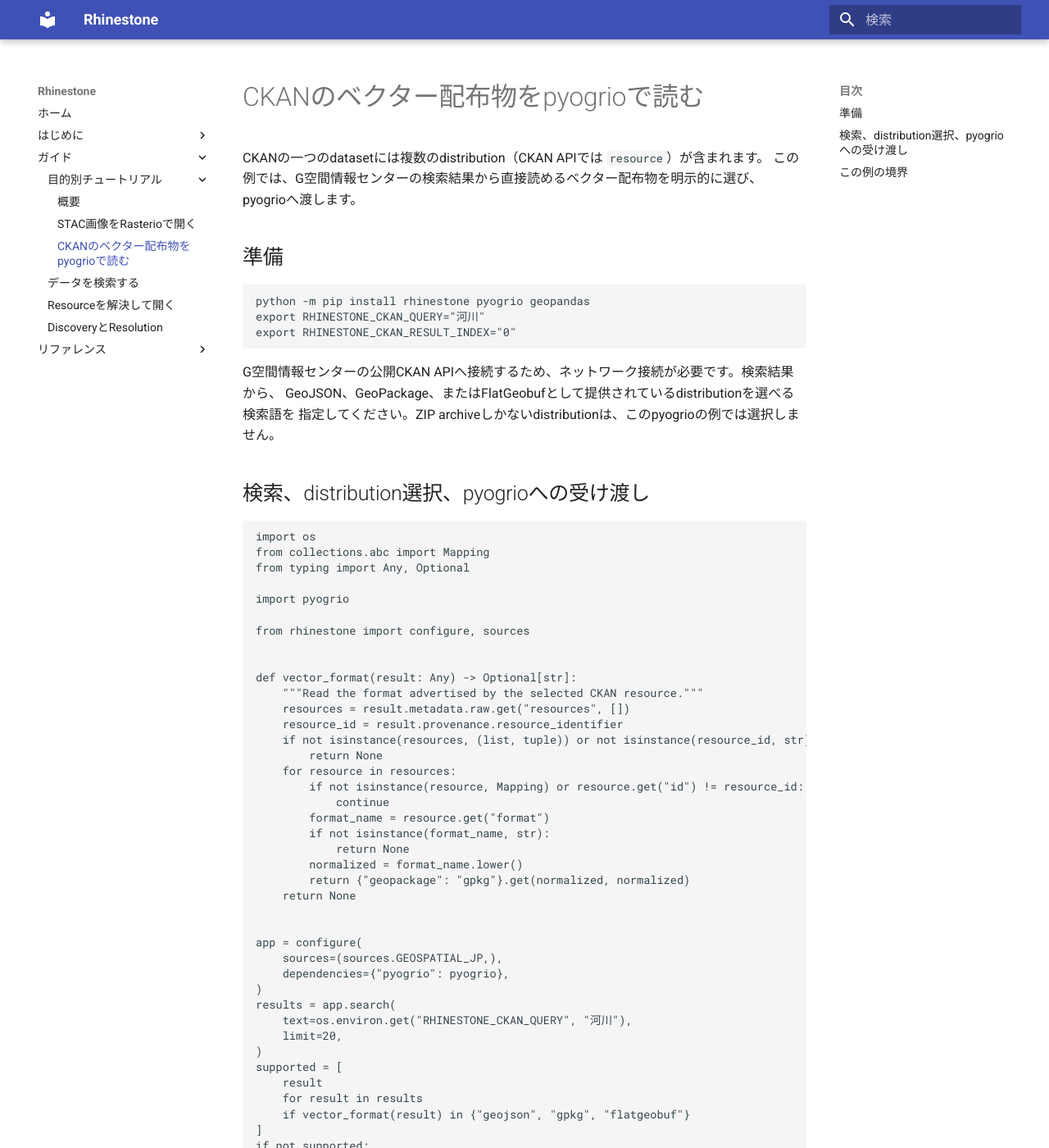
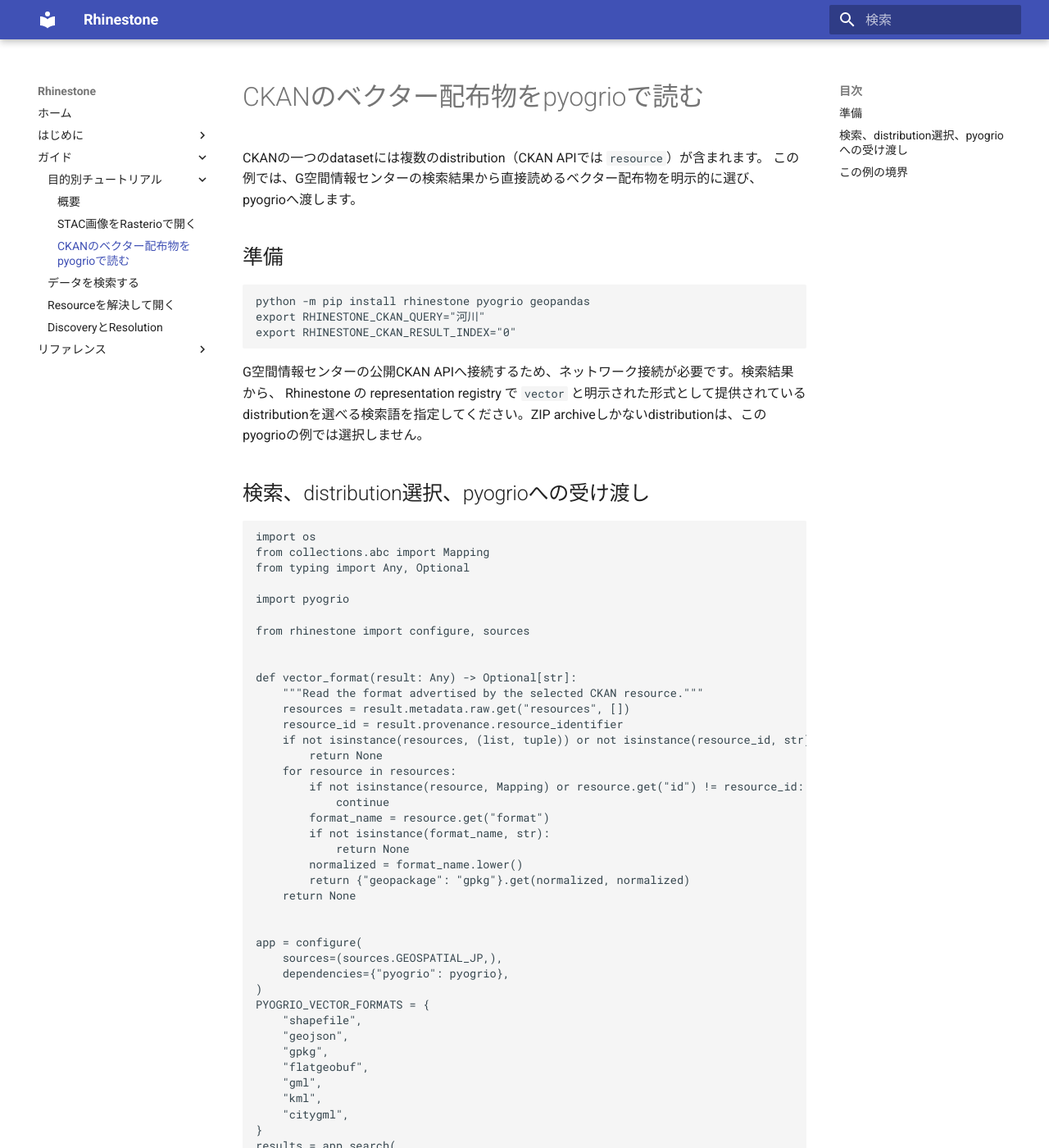
Before and after one commit to u-kitazawa/rhinestone, an MkDocs documentation site: the page built from docs/tutorials/ckan-pyogrio.md, in a window 1280 px wide and 1400 px high. Shown: the whole window at 82% size. Built offline with MkDocs 1.6.1 and Material for MkDocs 9.7.7, drawn with Linux system fonts in a browser that asks for light colours; some of the changed text lies outside the part shown.

Commit message:
feat: broaden pyogrio vector format support

````diff
--- a/docs/tutorials/ckan-pyogrio.md
+++ b/docs/tutorials/ckan-pyogrio.md
@@ -13,8 +13,9 @@
 ```
 
 G空間情報センターの公開CKAN APIへ接続するため、ネットワーク接続が必要です。検索結果から、
-GeoJSON、GeoPackage、またはFlatGeobufとして提供されているdistributionを選べる検索語を
-指定してください。ZIP archiveしかないdistributionは、このpyogrioの例では選択しません。
+Rhinestone の representation registry で `vector` と明示された形式として提供されている
+distributionを選べる検索語を指定してください。ZIP archiveしかないdistributionは、この
+pyogrioの例では選択しません。
 
 ## 検索、distribution選択、pyogrioへの受け渡し
 
@@ -49,6 +50,15 @@
     sources=(sources.GEOSPATIAL_JP,),
     dependencies={"pyogrio": pyogrio},
 )
+PYOGRIO_VECTOR_FORMATS = {
+    "shapefile",
+    "geojson",
+    "gpkg",
+    "flatgeobuf",
+    "gml",
+    "kml",
+    "citygml",
+}
 results = app.search(
     text=os.environ.get("RHINESTONE_CKAN_QUERY", "河川"),
     limit=20,
@@ -56,7 +66,7 @@
 supported = [
     result
     for result in results
-    if vector_format(result) in {"geojson", "gpkg", "flatgeobuf"}
+    if vector_format(result) in PYOGRIO_VECTOR_FORMATS
 ]
 if not supported:
     raise RuntimeError("The CKAN search returned no direct vector distribution")
@@ -85,6 +100,8 @@
 `import pyogrio`だけではRuntimeは登録されないため、利用者が所有する実体を
 `configure(dependencies={"pyogrio": pyogrio})`へ明示的に渡しています。導入方法と
 責任境界は[pyogrio Runtime](../runtimes.md#pyogrio)を参照してください。
+選択できても、利用者のpyogrio/GDAL環境に対応 read driver がない場合や、geometry / field typeを
+読めない場合は `ResourceAccessError` になります。
 
 ## この例の境界
 
````
Also changed, not shown: other parts of docs/tutorials/ckan-pyogrio.md (+5 -0 lines), docs/api/adapters/pyogrio.md (+7 -1 lines), docs/compatibility.md (+1 -1 lines), docs/runtimes.md (+9 -2 lines), showcase/README.md (+5 -5 lines), src/rhinestone/adapters/execution/pyogrio/README.md (+3 -1 lines), 5 other files.
